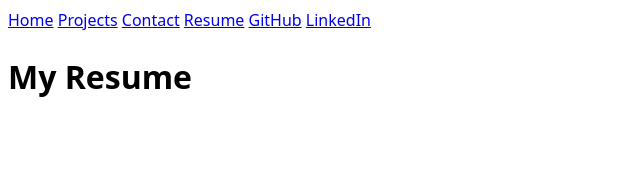
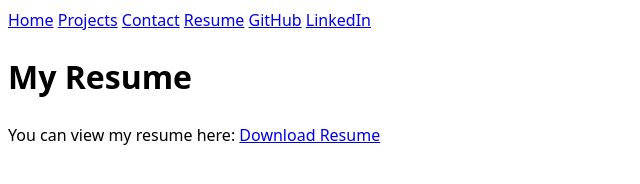
Before and after one commit to saharzahir/Portfolio, a plain HTML site: page Resume/index.html in a window 1280 px wide. Shown: the whole page, without its empty margins (0-640 px from the left). Drawn offline with Linux system fonts and the light colour scheme.

Commit message:
Update index.html

```diff
--- a/Resume/index.html
+++ b/Resume/index.html
@@ -19,3 +19,11 @@
   </nav>
 
   <h1>My Resume</h1>
+
+  <p>
+    You can view my resume here:
+    <a href="resume.pdf" target="_blank">Download Resume</a>
+  </p>
+
+</body>
+</html>
```
